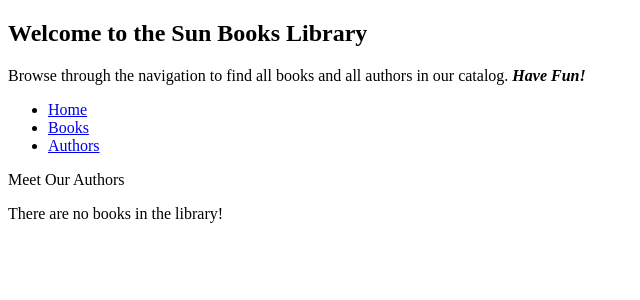
After one commit to DorisDjango/Sunbooks_Library1, a Django app: page /authors/ in a window 1280 px wide. The commit adds this page. Shown: the top 300 px of the page, without its empty margins (0-640 px from the left). Run offline with Django 4.2, Linux system fonts and the light colour scheme; data that the repository does not hold is empty.

Commit message:
learnt about pagination and function based views

```diff
--- a/library/admin.py
+++ b/library/admin.py
@@ -32,4 +32,4 @@ class BookAdmin(admin.ModelAdmin):
 
 @admin.register(BookInstance)
 class BookInstanceAdmin(admin.ModelAdmin):
-    list_display = ('book', 'grade', 'status', 'due_back')
+    list_display = ('book', 'status', 'due_back')
--- a/library/urls.py
+++ b/library/urls.py
@@ -5,5 +5,7 @@ from . import views
 urlpatterns = [
     path('', views.home, name='home'),
     path('books/', views.BookList, name='books'),
-    path('book/<int:pk>', views.BookDetail, name='book-detail')
+    path('book/<int:pk>', views.BookDetail, name='book-detail'),
+    path('authors/', views.AuthorList, name='authors'),
+
 ]
--- a/library/views.py
+++ b/library/views.py
@@ -1,7 +1,7 @@
 
 from django.shortcuts import render, get_object_or_404
 from .models import Author, BookInstance, Book, Language, Genre
-from django.views import generic
+from django.core.paginator import Paginator, EmptyPage, PageNotAnInteger
 
 # Create your views here.
 
@@ -27,9 +27,19 @@ def home(request):
 
 def BookList(request):
     book_list = Book.objects.all()
+    page = request.GET.get('page', 1)
+    paginator = Paginator(book_list, 2)
+
+    try:
+        books = paginator.page(page)
+    except PageNotAnInteger:
+        books = paginator.page(1)
+    except EmptyPage:
+        books = paginator.page(paginator.num_pages)
 
     context = {
-        'book_list': book_list
+        'book_list': book_list,
+        'books': books
     }
     return render(request, 'books.html', context=context)
 
@@ -41,3 +51,12 @@ def BookDetail(request,pk=None):
     }
 
     return render(request, 'book_detail.html', context=context)
+
+def AuthorList(request):
+    authors = Author.objects.all()
+
+    context = {
+        'authors': authors
+    }
+
+    return render(request, 'authors.html', context=context)
--- /dev/null
+++ b/templates/authors.html
@@ -0,0 +1,16 @@
+{% extends "base.html" %}
+
+{% block content %}
+    <p>Meet Our Authors</p>
+    {% if authors %}
+
+    <ul>
+        {% for author in authors %}
+        <li>{{ author.first_name}}, {{author.last_name}}</li>
+        {% endfor %}
+    </ul>
+
+    {% else %}
+      <p>There are no books in the library!</p>
+    {% endif %}
+{% endblock %}
--- a/templates/base.html
+++ b/templates/base.html
@@ -16,11 +16,39 @@
             <ul class="sidebar">
                 <li><a href="{% url 'home' %}">Home</a></li>
                 <li><a href="{% url 'books' %}">Books</a></li>
-                <li><a href="">Authors</a></li>
+                <li><a href="{% url 'authors' %}">Authors</a></li>
             </ul>
             {% endblock %}
-            {% block content %}<!--cintent depends on the template-->{% endblock %}
+            {% block content %}<!--content depends on the template-->{% endblock %}
         </div>
+        <!--
+           {% if books.has_other_pages %}
+              <ul class="pagination justify-content-center">
+                {% if books.has_previous %}
+                  <li>
+                    <a href="?page={{ books.previous_page_number }}">Previous</a>
+                  </li>
+                {% else %}
+                  <li><a href="">No Previous Page</a></li>
+                {% endif %}
+                {% for b in books.paginator.page_range %}
+                   {% if books.number == b %}
+                     <li><a href="#">{{ b }}</li>
+                   {% else %}
+                     <li><a href="?page={{ b }}">{{ b }}</a></li>
+                   {% endif %}
+                {% endfor %}
+                {% if books.has_next %}
+                    <li>
+                        <a href="?page={{ books.next_page_number }}">Next</a>
+                    </li>
+                {% else %}
+                    <li>No Next Page</li>
+                {% endif %}
+
+              </ul>
+           {% endif %}
+       -->
 
     </body>
 </html>
```
Also changed, not shown: library/models.py (+13 -12 lines), templates/book_detail.html (+13 -1 lines), library/migrations/0006_remove_bookinstance_grade_book_grade.py (added).
